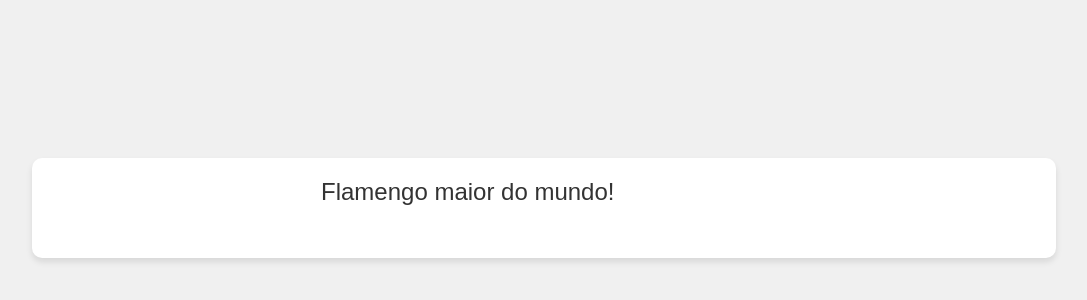
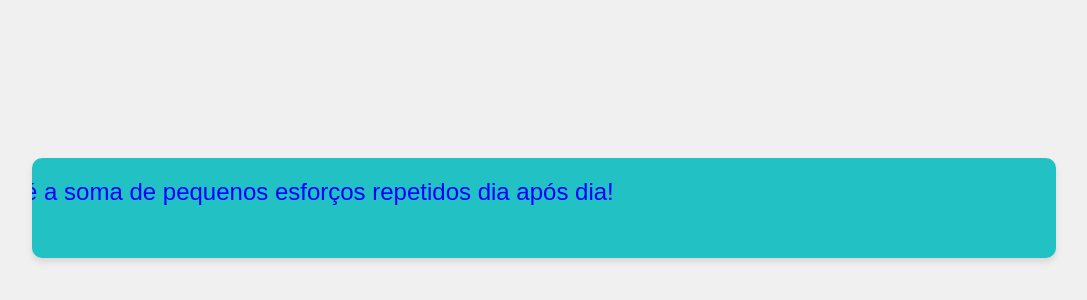
Before and after one commit to habnwxs/Letreiro, a plain HTML site: page index.html in a window 1280 px wide. Shown: the part 192-492 px from the top of the page, without its empty margins (96-1183 px from the left). Drawn offline with Linux system fonts and the light colour scheme.

Commit message:
Update index.html

```diff
--- a/index.html
+++ b/index.html
@@ -14,7 +14,7 @@
             display: flex;
             justify-content: center;
             align-items: center;
-            background-color: #f0f0f0; /* Cor de fundo */
+            background-color: rgb(240, 240, 240); /* Cor de fundo da tela em RGB (um tom claro de cinza) */
         }
 
         /* Container que contém o letreiro */
@@ -23,7 +23,7 @@
             height: 100px; /* Altura do letreiro */
             overflow: hidden; /* Esconde o conteúdo fora do container */
             position: relative; /* Necessário para posicionar o letreiro dentro */
-            background-color: #ffffff; /* Fundo branco para o container */
+            background-color: rgb(34, 193, 195); /* Cor de fundo do container em RGB (verde-azulado) */
             box-shadow: 0 4px 6px rgba(0, 0, 0, 0.1); /* Sombra discreta no container */
             border-radius: 10px; /* Bordas arredondadas no container */
         }
@@ -34,7 +34,7 @@
             white-space: nowrap; /* Evita que o texto quebre a linha */
             font-size: 24px; /* Tamanho da fonte */
             font-family: 'Arial', sans-serif;
-            color: #333333; /* Cor do texto */
+            color: blue; /* Cor do texto em azul */
             padding: 20px; /* Espaço livre em torno do texto */
             text-align: center; /* Alinha o texto ao centro */
         }
@@ -43,7 +43,7 @@
 <body>
     <div id="container">
         <div id="letreiro">
-           Flamengo maior do mundo!
+            O sucesso é a soma de pequenos esforços repetidos dia após dia!
         </div>
     </div>
 
```
